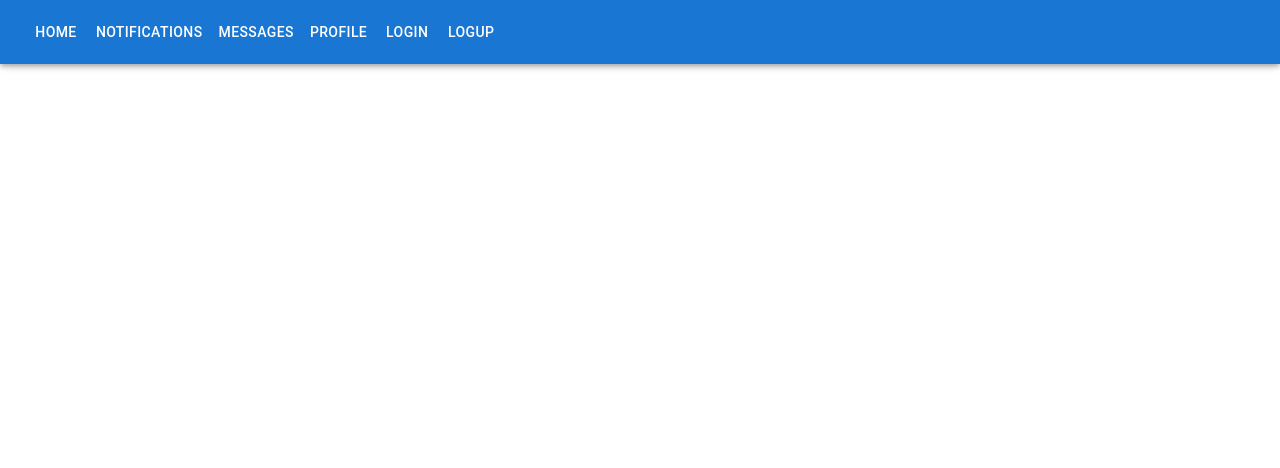
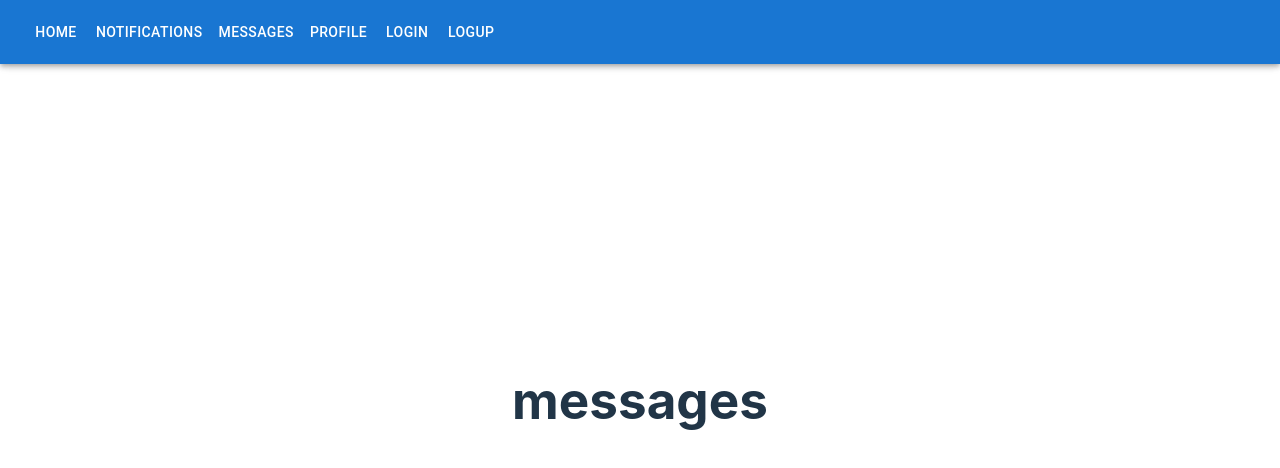
Before and after one commit to Mariana0908/CS5_XClone_Nam, a React (Vite) app in the folder xclone_nam/: page /messages in a window 1280 px wide. Shown: the top 468 px of the page. Built offline with nearby package versions, Linux system fonts and the light colour scheme.

Commit message:
wip: organize page routing in folders

```diff
--- a/xclone_nam/src/components/Cards.jsx
+++ b/xclone_nam/src/components/Cards.jsx
@@ -19,12 +19,12 @@ export const Cards = () => {
       <CardActionArea>
         <CardHeader
           avatar={
-            <Avatar sx={{ bgcolor: "#2790B0" }} aria-label="recipe">
+            <Avatar sx={{ bgcolor: "#2790B0" }}aria-label="recipe" >
               N
             </Avatar>
-          }
-          title="NOMBRE"
+          }title="NOMBRE"
           subheader="DIA/MES/AÑO"
+
         />
 
         <CardContent>
--- a/xclone_nam/src/login/Login.jsx
+++ b/xclone_nam/src/login/Login.jsx
@@ -44,7 +44,7 @@ export function Login() {
 
           <h3>Don´t have an account?</h3>
 
-          <Link href="#" underline="hover">
+          <Link href="/logup" underline="hover">
             {"Log up"}
           </Link>
         </div>
--- /dev/null
+++ b/xclone_nam/src/pages/MessagesPage.jsx
@@ -0,0 +1,7 @@
+import React from 'react'
+
+export const MessagesPage = () => {
+  return (
+    <h1>messages</h1>
+  )
+}
--- /dev/null
+++ b/xclone_nam/src/pages/routes/PagesRoutes.jsx
@@ -0,0 +1,17 @@
+import { Route, Routes } from "react-router-dom"
+import { HomePage } from "../HomePage"
+import { MessagesPage } from "../MessagesPage"
+
+export const PagesRoutes = () => {
+  return (
+
+    <>
+    <Routes>
+        <Route path="/home" element={<HomePage/>}/>
+        <Route path="/notification" element={"page Notifications"}/>
+        <Route path="/messages" element={<MessagesPage/>}/>
+        <Route path="/profile" element={"pages profile"}/>
+    </Routes>
+    </>
+  )
+}
--- a/xclone_nam/src/routes/AppRouters.jsx
+++ b/xclone_nam/src/routes/AppRouters.jsx
@@ -2,13 +2,14 @@ import { Route, Routes } from "react-router-dom";
 import { Login } from "../login/Login";
 import { Logup } from "../logup/Logup";
 import { HomePage } from "../pages/HomePage";
+import { PagesRoutes } from "../pages/routes/PagesRoutes";
 
 export const AppRouters = () => {
   return (
     <Routes>
-      <Route path="/login" element={<Login />} />
-      <Route path="/logUp" element={<Logup />} />
-      <Route path="/" element={<HomePage />} />
+      <Route index element={<Login />} />
+      <Route path="/logup" element={<Logup />} />
+      <Route path="/*" element={<PagesRoutes/>} />
     </Routes>
   );
 };
--- a/xclone_nam/src/ui/NavBar.jsx
+++ b/xclone_nam/src/ui/NavBar.jsx
@@ -14,7 +14,7 @@ import NotificationsIcon from "@mui/icons-material/Notifications";
 import LocalPostOfficeIcon from "@mui/icons-material/LocalPostOffice";
 import Face3Icon from "@mui/icons-material/Face3";
 import LoginIcon from "@mui/icons-material/Login";
-import LogoutIcon from "@mui/icons-material/Logout";
+import AppRegistrationSharpIcon from '@mui/icons-material/AppRegistrationSharp';
 import { NavLink } from "react-router-dom";
 
 export const NavBar = () => {
@@ -22,7 +22,7 @@ export const NavBar = () => {
     {
       title: "home",
       icon: <HomeIcon />,
-      path: "/",
+      path: "/home",
     },
     {
       title: "Notifications",
@@ -42,11 +42,11 @@ export const NavBar = () => {
     {
       title: "login",
       icon: <LoginIcon />,
-      path: "/login",
+      path: "/",
     },
     {
       title: "logup",
-      icon: <LogoutIcon />,
+      icon: <AppRegistrationSharpIcon/>,
       path: "/logup",
     },
   ];
```
Also changed, not shown: 1 other file (tests, documents, lock files or other folders).
